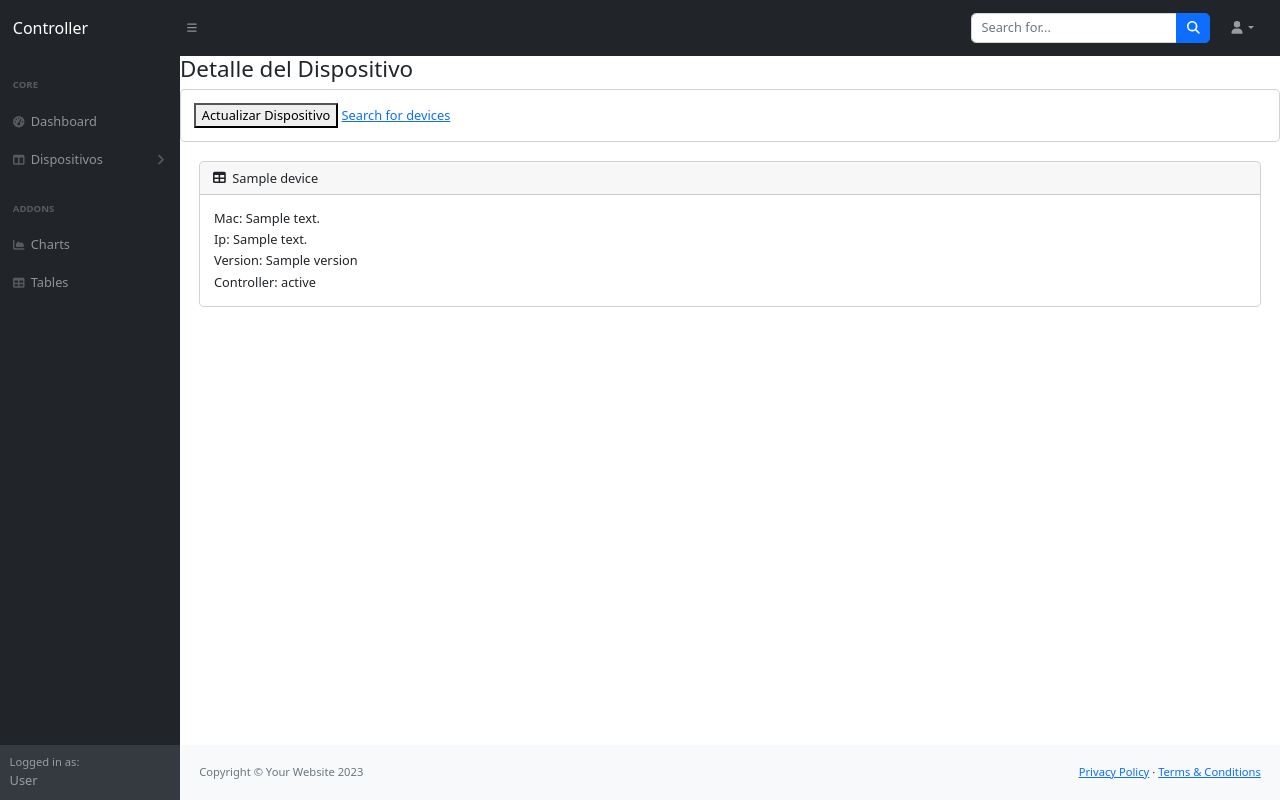
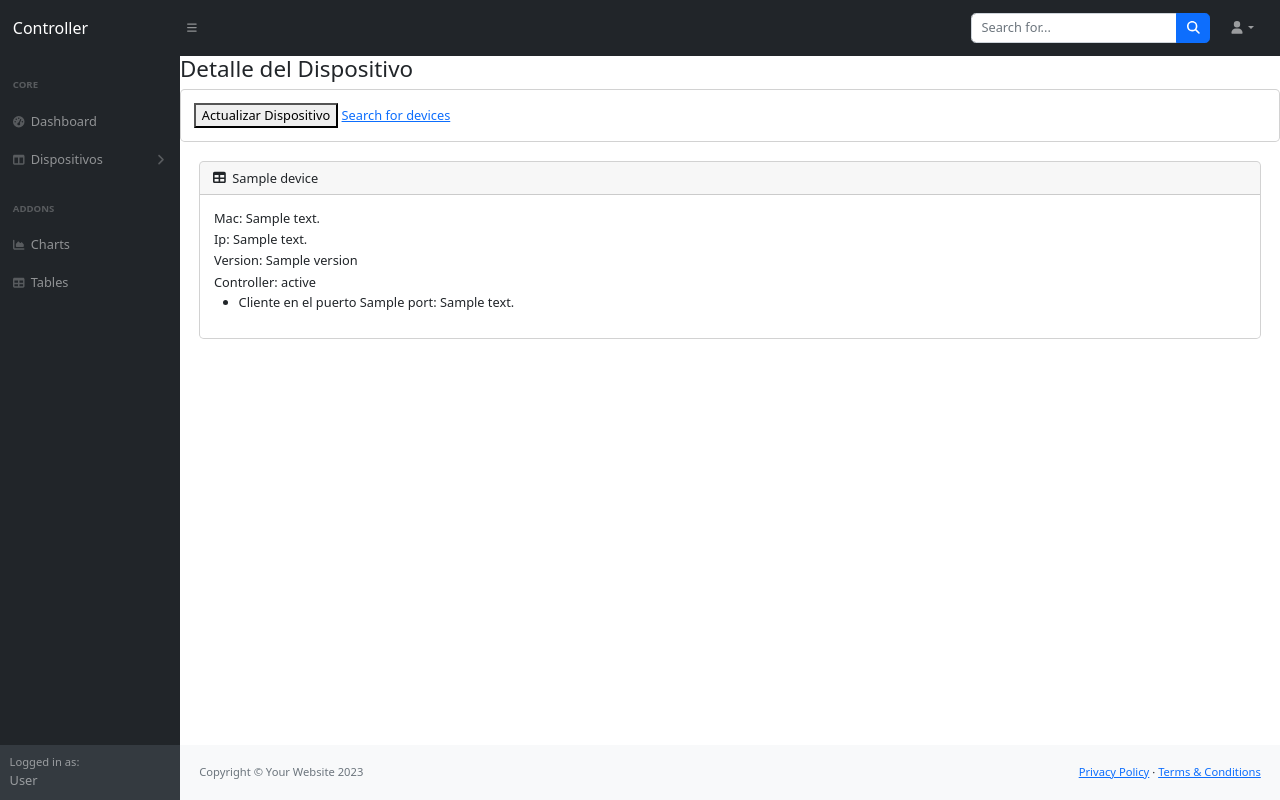
Before and after one commit to hokuto06/devicescontroller, a Django app: template mainController/templates/device_detail.html in a window 1280 px wide. Run offline with Django 4.2, Linux system fonts and the light colour scheme; the template is opened without the code that fills it: most values are stand-ins (such as "Sample title", 1, 10 or a date in 2020); some libraries are stand-ins or nearby versions.

Commit message:
Restauracion

```diff
--- a/mainController/templates/device_detail.html
+++ b/mainController/templates/device_detail.html
@@ -30,7 +30,17 @@
             <tr><td>Controller: {{ device.controllerStatus }}</td></tr>
         </table>
         <!-- <p id="device-detail-content">Cargando...</p> -->
-</div>
+        {% if device.clientes %}
+        <ul>
+            {% for port, mac_address in device.clientes.items %}
+                <li>Cliente en el puerto {{ port }}: {{ mac_address }}</li>
+            {% endfor %}
+        </ul>
+    {% else %}
+        <p>No hay clientes disponibles.</p>
+    {% endif %}
+
+    </div>
 </div>
 </div>
 
```
